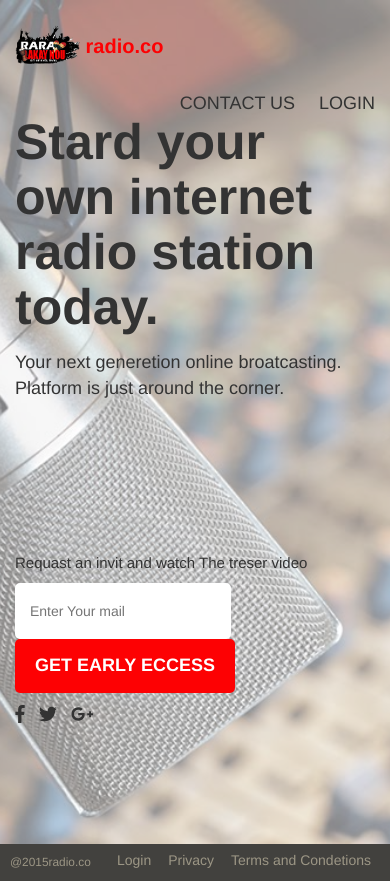
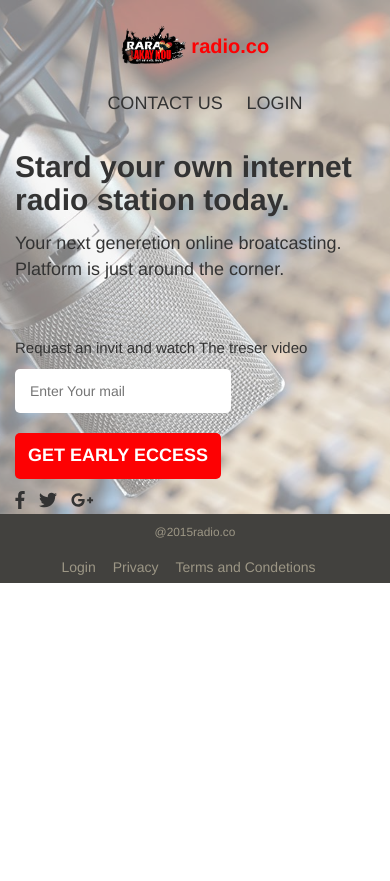
Before and after one commit to MahfujurRahman/landing-page-devlopment, a plain HTML site: page index.html in a window 390 px wide. After the commit the page ends 844 px from the top, so only its background shows below. Drawn offline with Linux system fonts and the light colour scheme.

Commit message:
responsive

```diff
--- a/assets/css/responsive.css
+++ b/assets/css/responsive.css
@@ -5,12 +5,46 @@
 }
 /* Tablet Layout: 768px. */
 @media only screen and (min-width: 768px) and (max-width: 991px) {
+    .hero-text {
+        margin-bottom: 100px;
+    }
+
 
 
 }
 /* Mobile Layout: 320px. */
 @media only screen and (max-width: 767px) {
-
+    .header-area {
+        text-align: center;
+      }
+      .menu {
+        text-align: center;
+      }
+      .hero-area {
+        height: auto;
+      }
+      .hero-text {
+        margin-bottom: 55px;
+        margin-top: 150px;
+      }
+      .hero-text h1 {
+        font-size: 30px;
+        font-weight: 600;
+      }
+      input {
+        margin-bottom: 20px;
+        padding: 12px 15px;
+      }
+      button {
+        padding: 10px 13px;
+      }
+      .footer-area p {
+        text-align: center;
+        float: none;
+      }
+      .footer-menu {
+        text-align: center;
+      }
 
 }
 /* Wide Mobile Layout: 480px. */
--- a/index.html
+++ b/index.html
@@ -19,12 +19,12 @@
         <div class="header-area">
             <div class="container">
                 <div class="row">
-                    <div class="col-md-4">
+                    <div class="col-md-4 col-sm-5">
                         <div class="logo">
                             <h1><img src="assets/img/header-logo.png" alt=""> radio.co</h1>
                         </div>
                     </div>
-                    <div class="col-md-8 text-right">
+                    <div class="col-md-8 col-sm-7 text-right">
                         <ul class="menu">
                             <li><a href="#">contact us</a></li>
                             <li><a href="#">Login</a></li>
```
